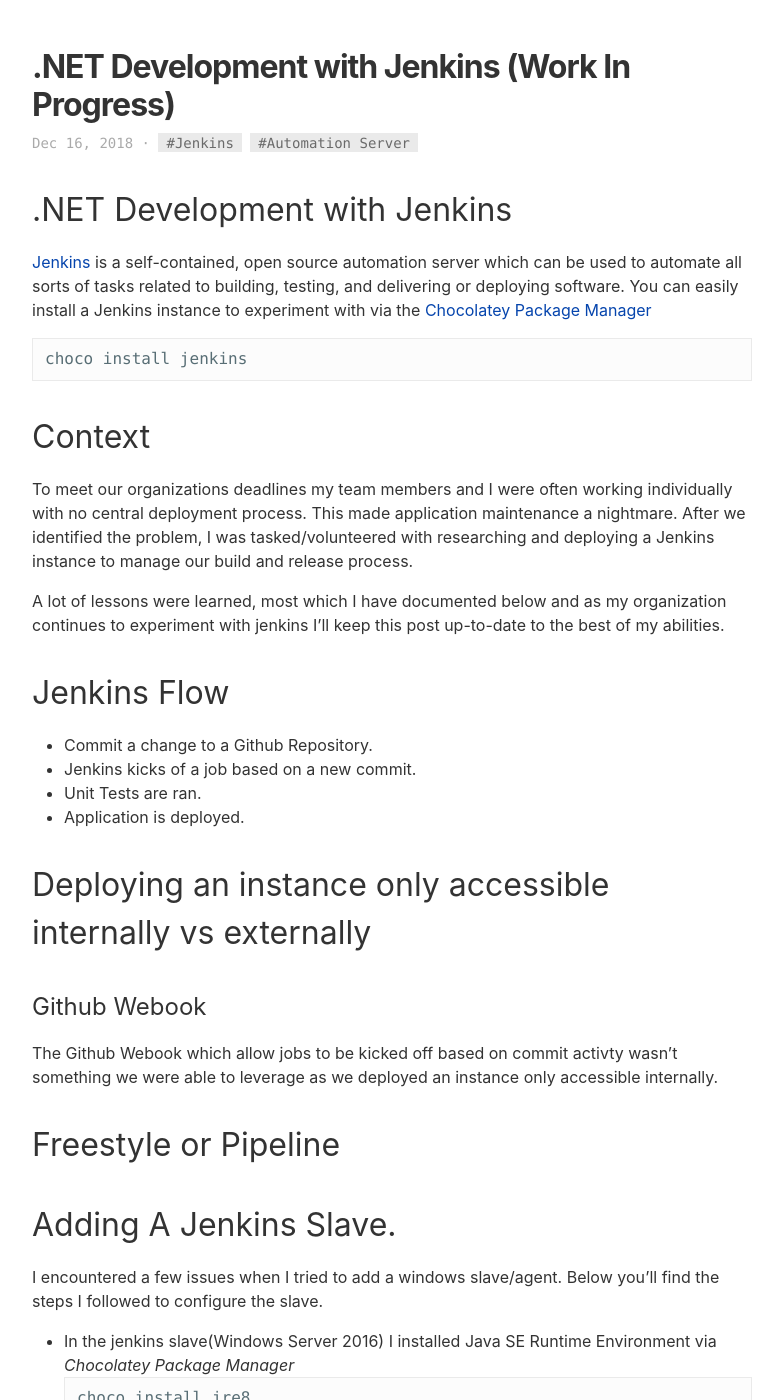
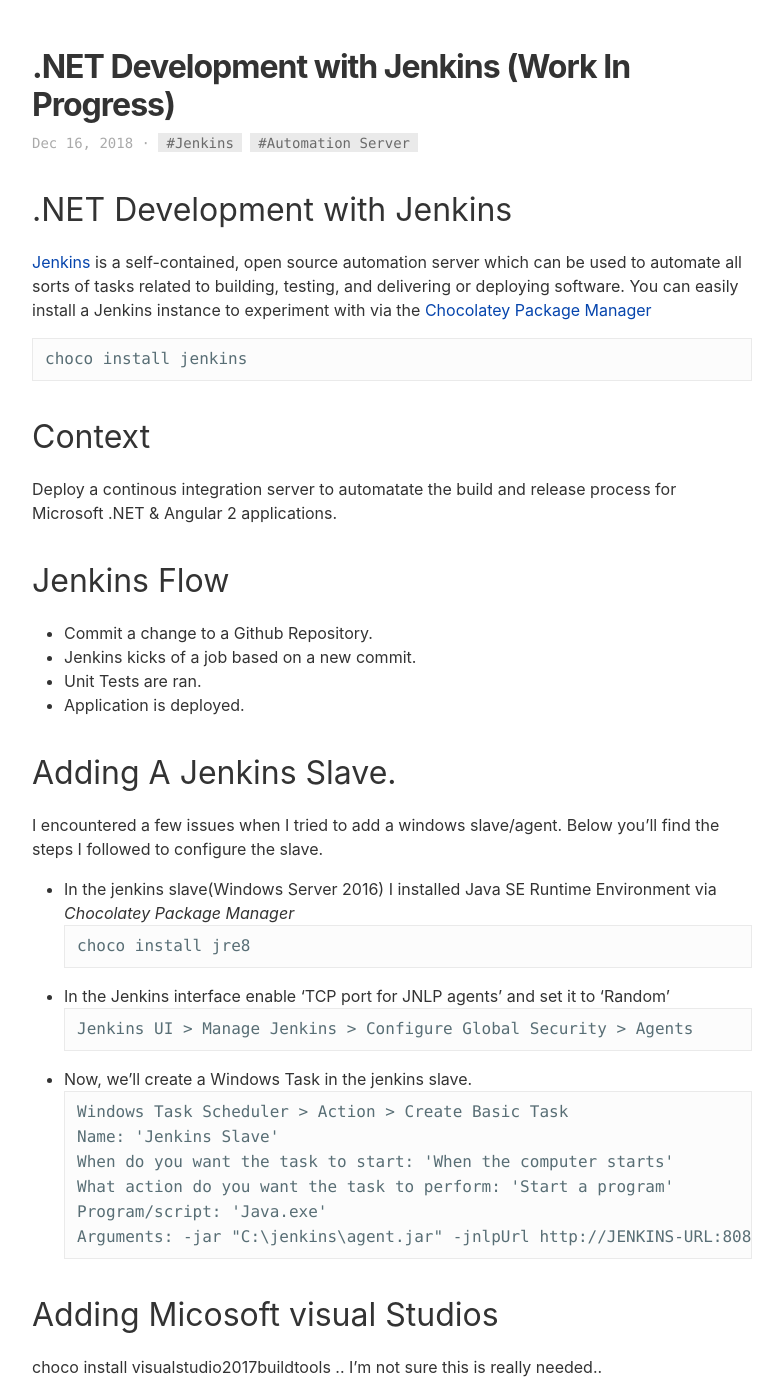
Before and after one commit to anthonyliriano/anthonyliriano.github.io, a Jekyll site: the page built from _posts/2018-12-16-Jenkins-for-windows.md, in a window 1280 px wide and 1400 px high. Shown: the whole window, without its empty margins (8-791 px from the left). Built offline with Jekyll 4.4.1, drawn with Linux system fonts in a browser that asks for light colours.

Commit message:
updating post

```diff
--- a/_posts/2018-12-16-Jenkins-for-windows.md
+++ b/_posts/2018-12-16-Jenkins-for-windows.md
@@ -15,9 +15,7 @@ choco install jenkins
 
 ## Context
 
-To meet our organizations deadlines my team members and I were often working individually with no central deployment process. This made application maintenance a nightmare. After we identified the problem, I was tasked/volunteered with researching and deploying a Jenkins instance to manage our build and release process.
-
-A lot of lessons were learned, most which I have documented below and as my organization continues to experiment with jenkins I'll keep this post up-to-date to the best of my abilities.
+Deploy a continous integration server to automatate the build and release process for Microsoft .NET & Angular 2 applications.
 
 ## Jenkins Flow
 
@@ -25,16 +23,6 @@ A lot of lessons were learned, most which I have documented below and as my orga
  * Jenkins kicks of a job based on a new commit.
  * Unit Tests are ran.
  * Application is deployed.
-
-
-
-## Deploying an instance only accessible internally vs externally
-
-
-### Github Webook
-The Github Webook which allow jobs to be kicked off based on commit activty wasn't something we were able to leverage as we deployed an instance only accessible internally.
-
-## Freestyle or Pipeline
 
 
 ## Adding A Jenkins Slave.
```
